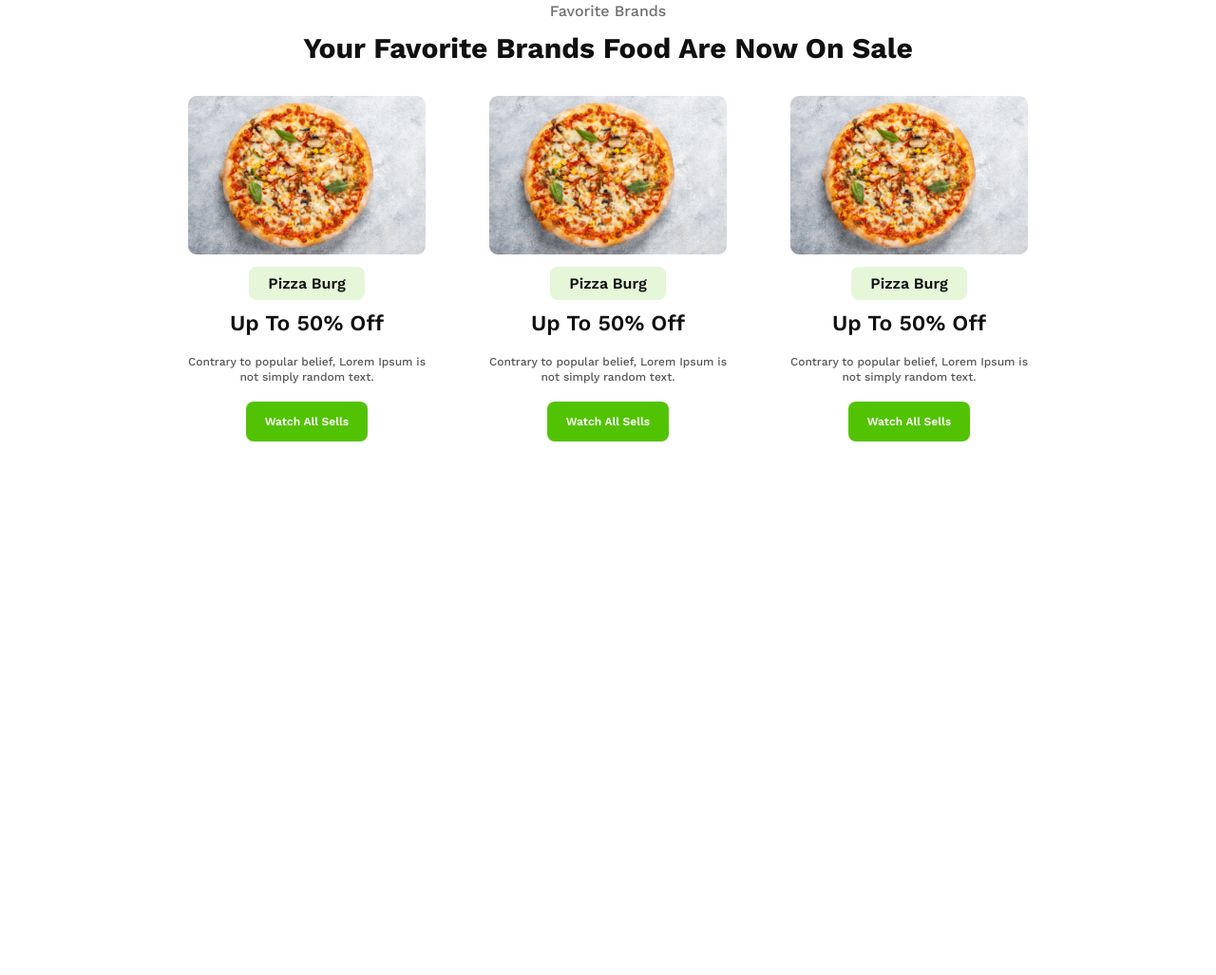
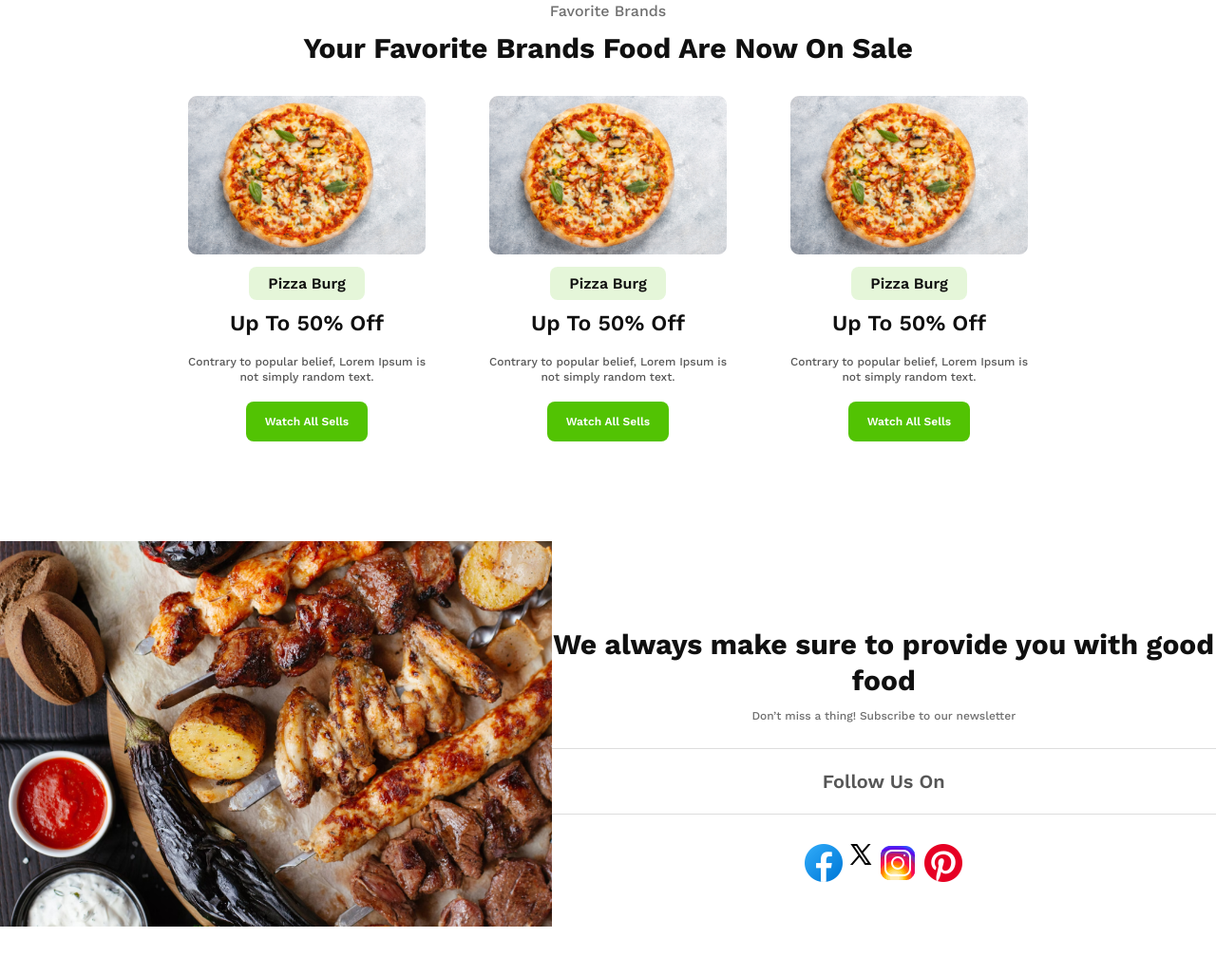
Before and after one commit to shafriki/good-food, a plain HTML site: page index.html in a window 1280 px wide. Shown: the part 717-1744 px from the top of the page at 95% size. Before the commit the page ends 1287 px from the top, so only its background shows below. Drawn offline with nearby package versions, Linux system fonts and the light colour scheme.

Commit message:
complete

```diff
--- a/index.html
+++ b/index.html
@@ -60,5 +60,21 @@
 
         </div>
     </section>
+    <section id="about">
+        <div class="about-img">
+            <img src="assets/foods.png" alt="">
+        </div>
+        <div class="about-content">
+            <h1>We always make sure to provide you with good food</h1>
+            <p>Don’t miss a thing! Subscribe to our newsletter</p>
+            <p id="follow">Follow Us On</p>
+            <div class="link">
+            <a href="#"><img src="assets/icons8-facebook-48.png" alt=""></a>
+            <a href="#"><img src="assets/icons8-twitter-30.png" alt=""></a>
+            <a href="#"><img src="assets/icons8-insta-48.png" alt="t"></a>
+            <a href="#"><img src="assets/icons8-pinterest-48.png" alt=""></a>
+            </div>
+        </div>
+    </section>
 </body>
 </html>
--- a/style.css
+++ b/style.css
@@ -75,8 +75,8 @@
 }
 
 .btn:hover {
-    background-color: white;
-    color: rgb(82, 195, 3);
+    background-color: red;
+    color: whitesmoke;
 }
 
 .btn-container{
@@ -143,6 +143,7 @@
     border-radius: 8px;
     background: rgba(82, 195, 3, 0.15);
     padding: 8px 20px 8px 20px;
+
 }
 
 .card .heading{
@@ -171,3 +172,64 @@ text-align: center;
     display: flex;
     justify-content: space-between;
 }
+
+#about{
+    width: 1280px;
+display: flex;
+margin: 0 auto;
+
+
+}
+
+.about-img{
+    width: 640px;
+
+}
+.about-img img{
+    width: 100%;
+}
+.about-content{
+    margin: 90px auto;
+}
+.about-content h1{
+    color: rgb(16, 16, 16);
+    font-family: Work Sans;
+    font-size: 30px;
+    font-weight: 700;
+    line-height: 38px;
+    letter-spacing: 0%;
+    text-align: center;
+    margin-bottom: 11px;
+
+}
+.about-content p{
+    color: rgb(16, 16, 16);
+    font-family: Work Sans;
+    font-size: 12px;
+    font-weight: 500;
+    line-height: 14px;
+    letter-spacing: 0%;
+    text-align: center;
+    opacity: 0.6;
+    margin-bottom: 27px;
+
+}
+#follow{
+    padding: 20px 6px 20px 6px;
+    box-sizing: border-box;
+    border-bottom: 1px solid rgba(16, 16, 16, 0.2);
+    border-top: 1px solid rgba(16, 16, 16, 0.2);
+    color: rgb(16, 16, 16);
+    font-family: Work Sans;
+    font-size: 20px;
+    font-weight: 600;
+    line-height: 28px;
+    letter-spacing: 0%;
+    opacity: 0.7;
+    text-align: center;
+
+}
+.link{
+    display: flex;
+    justify-content: center;
+}
```
Also changed, not shown: assets/icons8-facebook-48.png (added), assets/icons8-insta-48.png (added), assets/icons8-pinterest-48.png (added), assets/icons8-twitter-30.png (added). Lines whose indentation alone changed are shown as unchanged.
